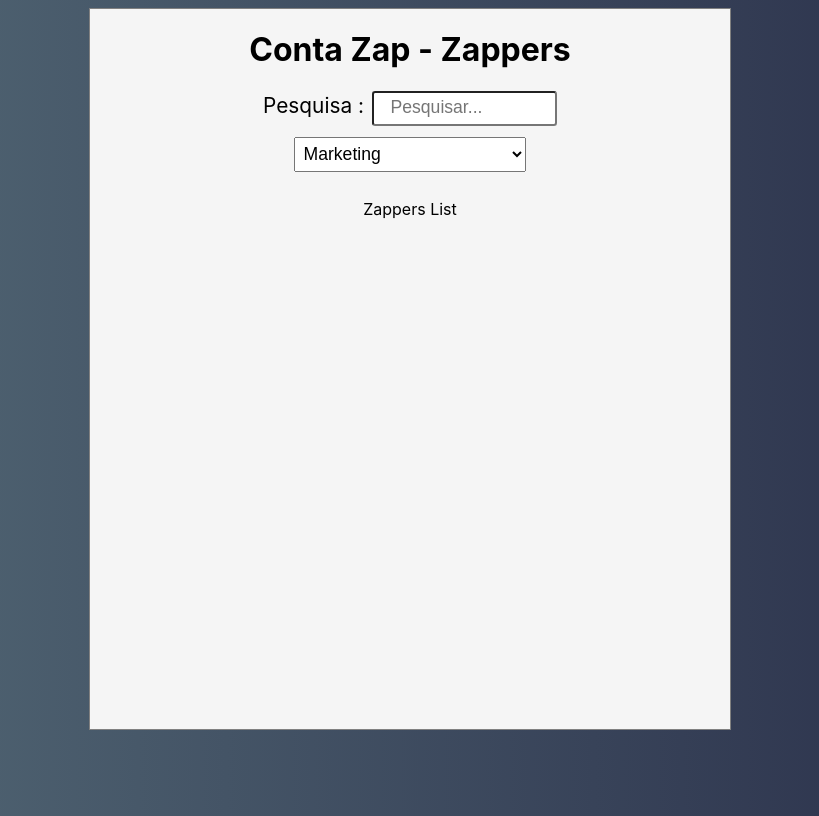
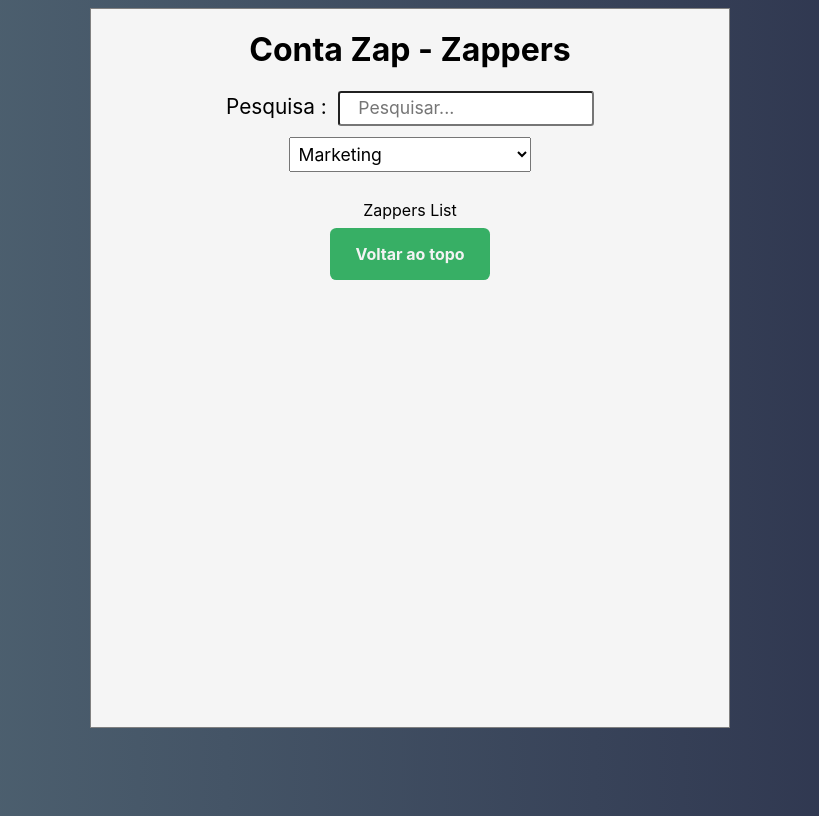
Before and after one commit to mrcomputer2018/zappers, a React (Create React App) app: page / in a window 1280 px wide. Shown: the whole page, without its empty margins (230-1049 px from the left). Built offline with nearby package versions, Linux system fonts and the light colour scheme.

Commit message:
componente e estilizacao button

```diff
--- a/src/App.css
+++ b/src/App.css
@@ -1,3 +1,29 @@
+/** Variaveis de cores */
+:root {
+  --color-white: #f3f3f3;
+  --color-darkblue: #1b1b32;
+  --color-darkblue-alpha: rgba(27, 27, 50, 0.8);
+  --color-blackForm: rgba(10, 10, 35, 0.9);
+  --color-green: #37af65;
+  --color-greenLght: hsl(143, 52%, 60%)
+}
+
+/** GLobal */
+*, ::after, ::before {
+  box-sizing: border-box;
+}
+
+input, button, select, textarea {
+  margin: 0;
+  font-family: inherit;
+  font-size: inherit;
+  line-height: inherit;
+}
+
+button {
+  border: none;
+}
+
 body {
   font-family: -apple-system, BlinkMacSystemFont, 'Segoe UI', Roboto, Oxygen, Ubuntu, Cantarell, 'Open Sans', 'Helvetica Neue', sans-serif;
   background: linear-gradient(to right, rgb(83, 105, 118), rgb(41, 46, 73));;
--- /dev/null
+++ b/src/components/Button.jsx
@@ -0,0 +1,10 @@
+import React from "react";
+
+const Button = (props) => {
+    return (
+        <div>
+            <button type='button'> Voltar ao topo</button>
+        </div>
+    )
+}
+export default Button;
--- a/src/pages/Home.css
+++ b/src/pages/Home.css
@@ -13,17 +13,17 @@
 
 .input label {
     font-size: 1.3rem;
-    margin-right: .5rem;
+    margin-right: .7rem;
 }
 
 .inputSearch {
-    height: 1.8rem;
+    height: 2.2rem;
     border-radius: .2rem;
 }
 
 .inputSearch::placeholder {
     font-size: 1.1rem;
-    padding: .3rem;
+    padding: .4rem;
 }
 
 select {
@@ -32,3 +32,20 @@ select {
     margin: .7rem;
     padding: .3rem;
 }
+
+button {
+    width: 10rem;
+    color: var(--color-white);
+    background: var(--color-green);
+
+    font-weight: bold;
+    padding: 1rem;
+    margin: .5rem;
+    border-radius: .4rem;
+    cursor: pointer;
+    transition: .3s;
+}
+
+button:hover {
+    background: var(--color-greenLght);
+}
--- a/src/pages/Home.jsx
+++ b/src/pages/Home.jsx
@@ -2,6 +2,7 @@ import React from "react";
 import './Home.css';
 import Input from "../components/Input";
 import ZappersList from "../components/ZappersList";
+import Button from "../components/Button";
 
 const Home = ({ title }) => {
     return (
@@ -9,6 +10,7 @@ const Home = ({ title }) => {
             <h1>{ title }</h1>
             <Input/>
             <ZappersList></ZappersList>
+            <Button />
         </div>
     )
 }
```
Also changed, not shown: src/components/ZappersItem.jsx (+10 -0 lines).
